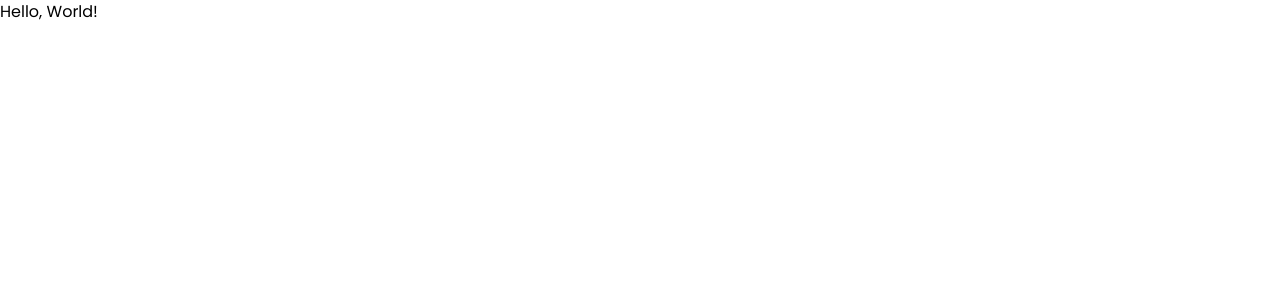
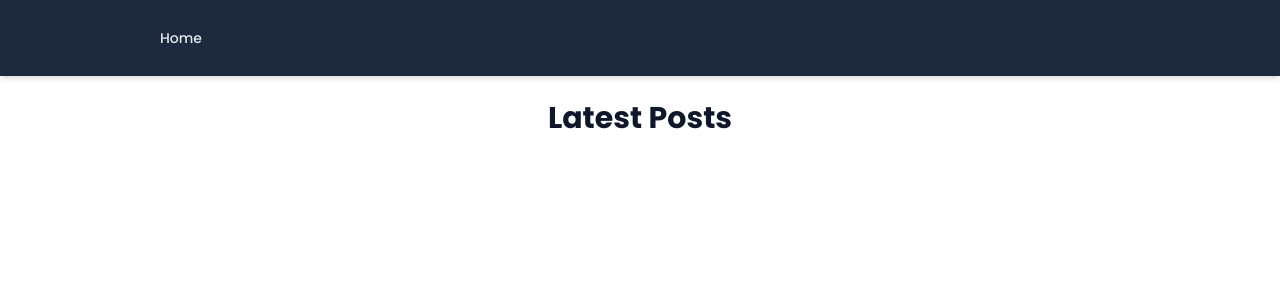
Before and after one commit to Naseebullah-Khan/laravel-api-react, a React (Vite) app: page / in a window 1280 px wide. Shown: the top 300 px of the page. Built offline with nearby package versions, Linux system fonts and the light colour scheme.

Commit message:
Implement routing and layout structure with Home page in App component

```diff
--- a/src/App.tsx
+++ b/src/App.tsx
@@ -1,7 +1,16 @@
+import { BrowserRouter, Route, Routes } from 'react-router-dom'
 import './App.css'
+import Layout from './pages/Layout'
+import Home from './pages/Home'
 
 export default function App() {
-
-  return <h1>Hello, World!</h1>
-
+  return (
+    <BrowserRouter>
+      <Routes>
+        <Route path='/' element={<Layout />}>
+          <Route index element={<Home />} />
+        </Route>
+      </Routes>
+    </BrowserRouter>
+  )
 }
--- /dev/null
+++ b/src/pages/Home.tsx
@@ -0,0 +1,7 @@
+export default function Home() {
+    return (
+        <>
+            <h1 className="title">Latest Posts</h1>
+        </>
+    )
+}
--- /dev/null
+++ b/src/pages/Layout.tsx
@@ -0,0 +1,16 @@
+import { Link, Outlet } from "react-router-dom";
+
+export default function Layout() {
+    return (
+        <>
+            <header>
+                <nav>
+                    <Link to="/" className="nav-link">Home</Link>
+                </nav>
+            </header>
+            <main>
+                <Outlet />
+            </main>
+        </>
+    )
+}
```
